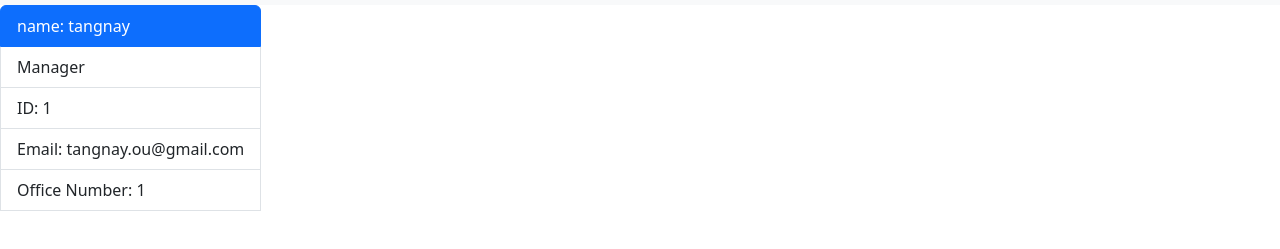
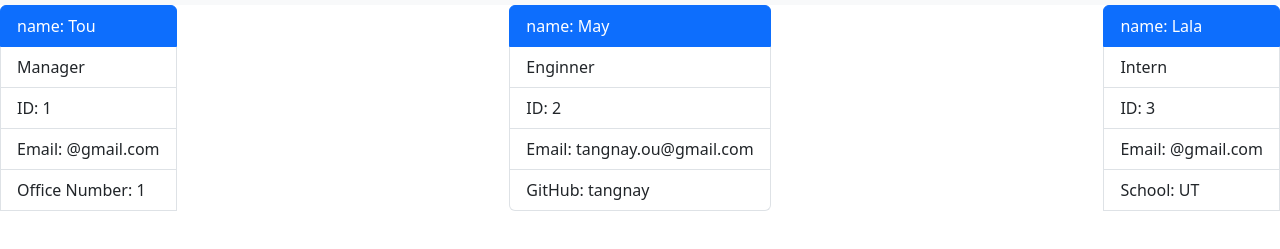
Before and after one commit to Tangnay/team-profile-generator, a website: page dist/index.html in a window 1280 px wide. Shown: the part 51-300 px from the top of the page. Drawn offline with nearby package versions, Linux system fonts and the light colour scheme.

```diff
--- a/dist/index.html
+++ b/dist/index.html
@@ -24,7 +24,7 @@
 
     <div class="list-group">
       <a href="#" class="list-group-item list-group-item-action active"> name:
-        tangnay
+        Tou
       </a>
       <a href="#" class="list-group-item list-group-item-action"
         >Manager</a
@@ -32,13 +32,57 @@
       <a href="#" class="list-group-item list-group-item-action"
         > ID: 1</a
       >
-      <a href="mailto:tangnay.ou@gmail.com" class="list-group-item list-group-item-action"
-        > Email: tangnay.ou@gmail.com</a>
+      <a href="mailto:@gmail.com" class="list-group-item list-group-item-action"
+        > Email: @gmail.com</a>
       <a href="#" class="list-group-item list-group-item-action "
         >Office Number: 1</a>
       <a href="#" class="list-group-item list-group-item-action d-none
       "
         > School: undefined</a>
+      <a href="https://github.com/undefined" class="list-group-item list-group-item-action d-none"
+        > GitHub: undefined</a>
+
+    </div>
+
+    <div class="list-group">
+      <a href="#" class="list-group-item list-group-item-action active"> name:
+        May
+      </a>
+      <a href="#" class="list-group-item list-group-item-action"
+        >Enginner</a
+      >
+      <a href="#" class="list-group-item list-group-item-action"
+        > ID: 2</a
+      >
+      <a href="mailto:tangnay.ou@gmail.com" class="list-group-item list-group-item-action"
+        > Email: tangnay.ou@gmail.com</a>
+      <a href="#" class="list-group-item list-group-item-action d-none"
+        >Office Number: undefined</a>
+      <a href="#" class="list-group-item list-group-item-action d-none
+      "
+        > School: undefined</a>
+      <a href="https://github.com/tangnay" class="list-group-item list-group-item-action "
+        > GitHub: tangnay</a>
+
+    </div>
+
+    <div class="list-group">
+      <a href="#" class="list-group-item list-group-item-action active"> name:
+        Lala
+      </a>
+      <a href="#" class="list-group-item list-group-item-action"
+        >Intern</a
+      >
+      <a href="#" class="list-group-item list-group-item-action"
+        > ID: 3</a
+      >
+      <a href="mailto:@gmail.com" class="list-group-item list-group-item-action"
+        > Email: @gmail.com</a>
+      <a href="#" class="list-group-item list-group-item-action d-none"
+        >Office Number: undefined</a>
+      <a href="#" class="list-group-item list-group-item-action
+      "
+        > School: UT</a>
       <a href="https://github.com/undefined" class="list-group-item list-group-item-action d-none"
         > GitHub: undefined</a>
 
```
Also changed, not shown: README.md.
